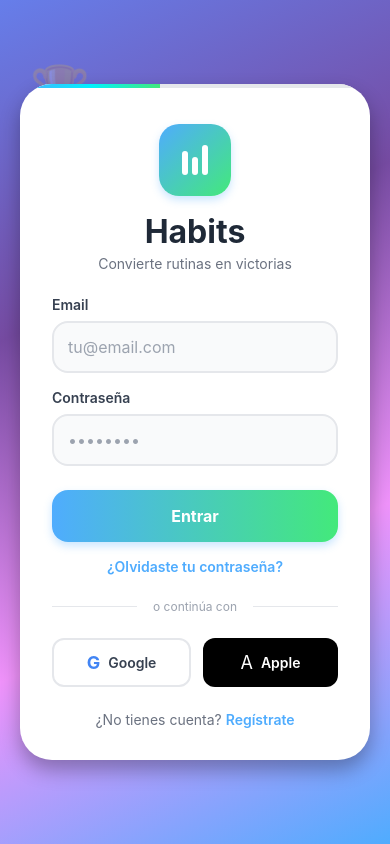
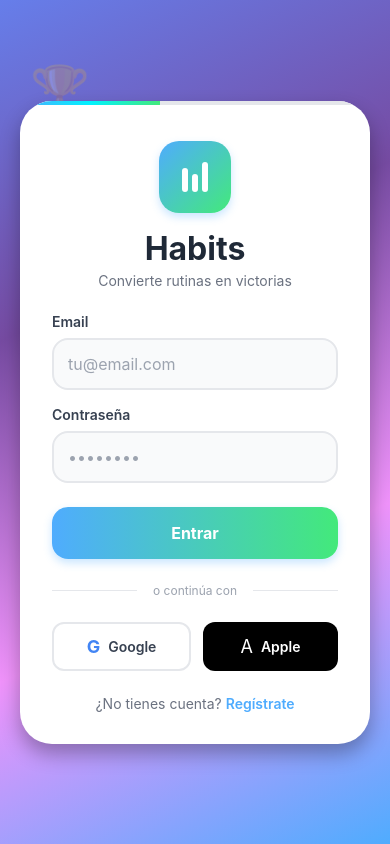
Before and after one commit to claudiomavi/habbits-app, a React Native app: screen /Home in a window 390 px wide. Built offline with nearby package versions, Linux system fonts and the light colour scheme.

Commit message:
REMOVED FORGOT PASSWORD

```diff
--- a/src/autoBarrell.js
+++ b/src/autoBarrell.js
@@ -1,5 +1,4 @@
 export * from './pages/CreateProfile'
-export * from './pages/ForgotPassword'
 export * from './pages/Home'
 export * from './pages/Login'
 export * from './pages/Register'
--- a/src/pages/ForgotPassword.jsx
+++ /dev/null
@@ -1,18 +0,0 @@
-import { useNavigation } from '@react-navigation/native'
-import { Button, StyleSheet, Text, View } from 'react-native'
-
-export function ForgotPassword() {
-	const navigation = useNavigation()
-
-	return (
-		<View style={styles.container}>
-			<Text style={styles.title}>ForgotPassword</Text>
-			<Button title="Volver" onPress={() => navigation.replace('Login')} />
-		</View>
-	)
-}
-
-const styles = StyleSheet.create({
-	container: { flex: 1, justifyContent: 'center', alignItems: 'center' },
-	title: { fontSize: 32, color: '#2563eb', fontWeight: 'bold', marginBottom: 12 },
-})
--- a/src/pages/Login.jsx
+++ b/src/pages/Login.jsx
@@ -173,22 +173,12 @@ export function Login() {
 								start={{ x: 0, y: 0 }}
 								end={{ x: 1, y: 0 }}
 							>
-								{loading ?
+								{loading ? (
 									<ActivityIndicator color="#fff" />
-								:	<Text style={styles.mainButtonText}>Entrar</Text>}
+								) : (
+									<Text style={styles.mainButtonText}>Entrar</Text>
+								)}
 							</LinearGradient>
-						</TouchableOpacity>
-
-						{/* Olvidaste tu contraseña */}
-						<TouchableOpacity
-							onPress={() => navigation.navigate('ForgotPassword')}
-							style={{ alignItems: 'center' }}
-						>
-							<Text
-								style={{ color: '#4facfe', fontSize: 14, fontWeight: '600' }}
-							>
-								¿Olvidaste tu contraseña?
-							</Text>
 						</TouchableOpacity>
 
 						{/* Divider */}
--- a/src/pages/Register.jsx
+++ b/src/pages/Register.jsx
@@ -41,17 +41,9 @@ export function Register() {
 			const identities = result?.user?.identities
 			if (Array.isArray(identities) && identities.length === 0) {
 				// Usuario ya existe (patrón de Supabase: identities vacío)
-				Alert.alert(
-					'Cuenta existente',
-					'Correo ya registrado. Si olvidaste tu contraseña, puedes restablecerla.',
-					[
-						{ text: 'Ir al login', onPress: () => navigation.replace('Login') },
-						{
-							text: 'Restablecer contraseña',
-							onPress: () => navigation.replace('ForgotPassword'),
-						},
-					]
-				)
+				Alert.alert('Cuenta existente', 'Correo ya registrado.', [
+					{ text: 'Ir al login', onPress: () => navigation.replace('Login') },
+				])
 				return
 			}
 
--- a/src/routers/AppRouter.js
+++ b/src/routers/AppRouter.js
@@ -2,7 +2,6 @@ import { createNativeStackNavigator } from '@react-navigation/native-stack'
 import {
 	AppStack,
 	CreateProfile,
-	ForgotPassword,
 	Login,
 	Redirector,
 	Register,
@@ -28,10 +27,6 @@ export function AppRouter() {
 				name="Register"
 				component={Register}
 			/>
-			<Stack.Screen
-				name="ForgotPassword"
-				component={ForgotPassword}
-			/>
 
 			{/* Pantalla para crear perfil */}
 			<Stack.Screen
```
